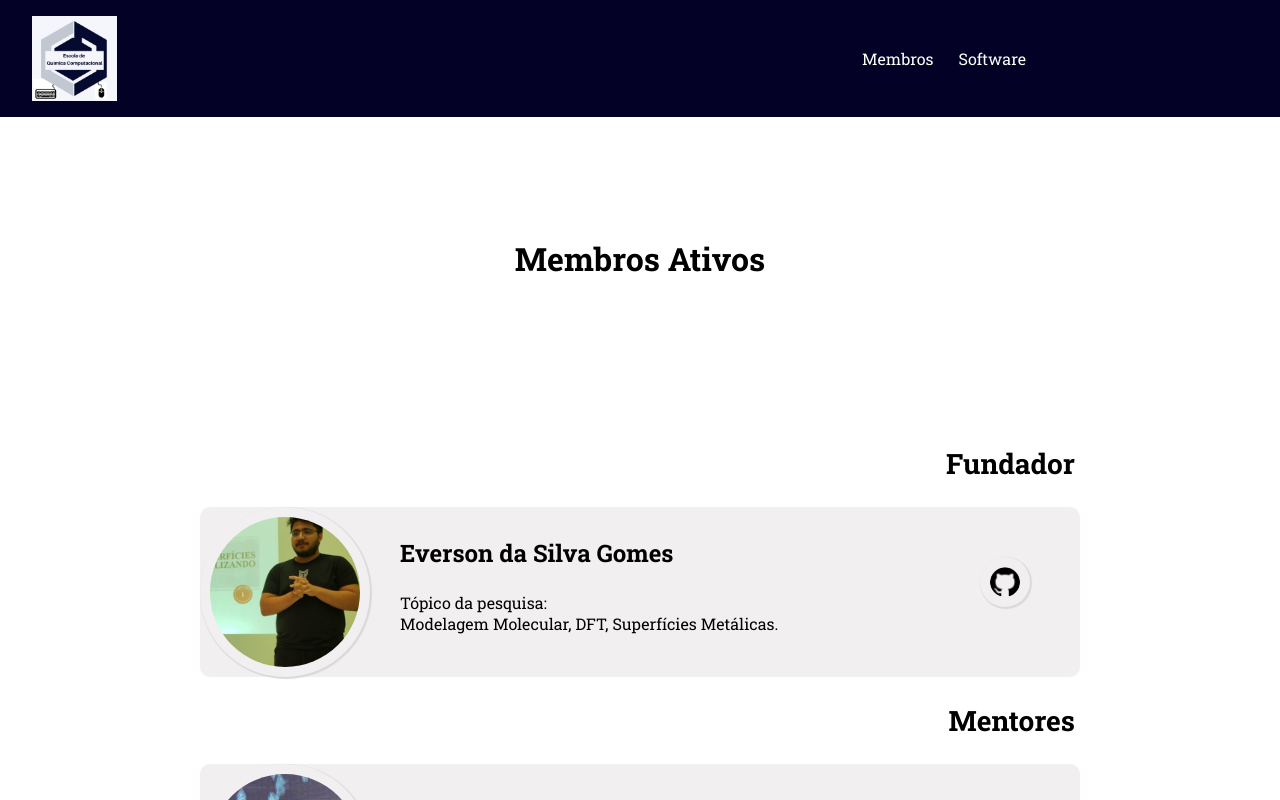
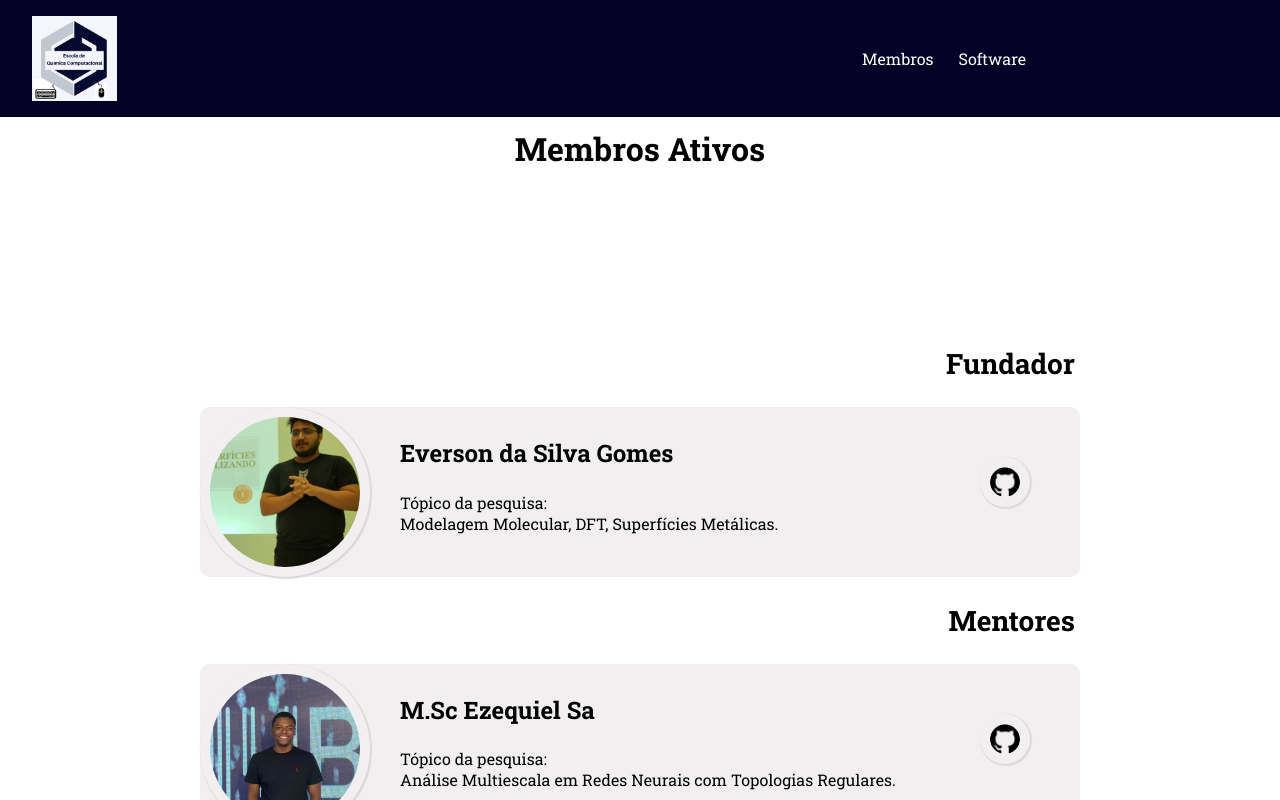
Before and after one commit to escola-quimica/Projeto-Quimica, a React (Vite) app: page /membros in a window 1280 px wide. Shown: the top 800 px of the page. Built offline with nearby package versions, Linux system fonts and the light colour scheme.

Commit message:
Update Membros.css

```diff
--- a/src/Components/Pages/Membros.css
+++ b/src/Components/Pages/Membros.css
@@ -6,7 +6,7 @@
 
 .textoMembros{
   text-align: center;
-  padding-top: 120px;
+  padding: 10px;
   font-size: 200%;
 }
 
```
